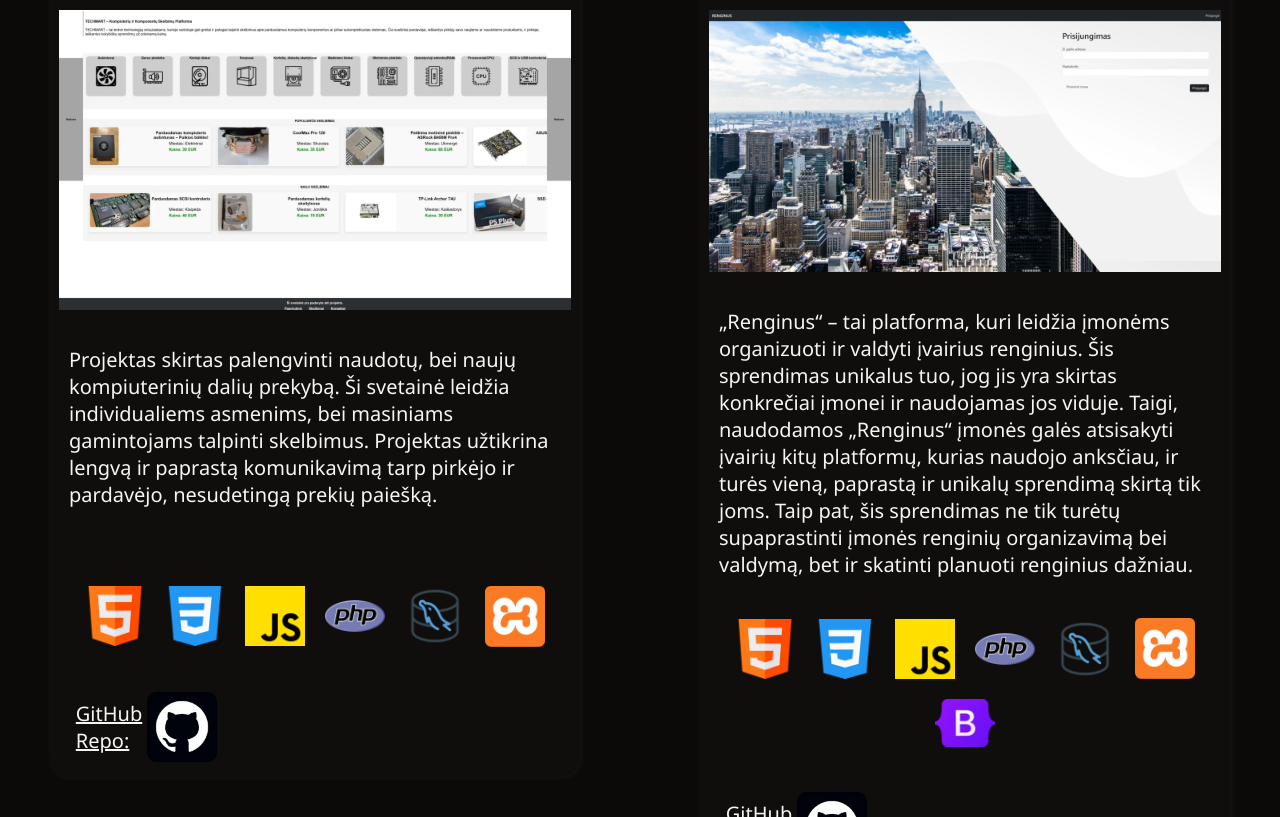
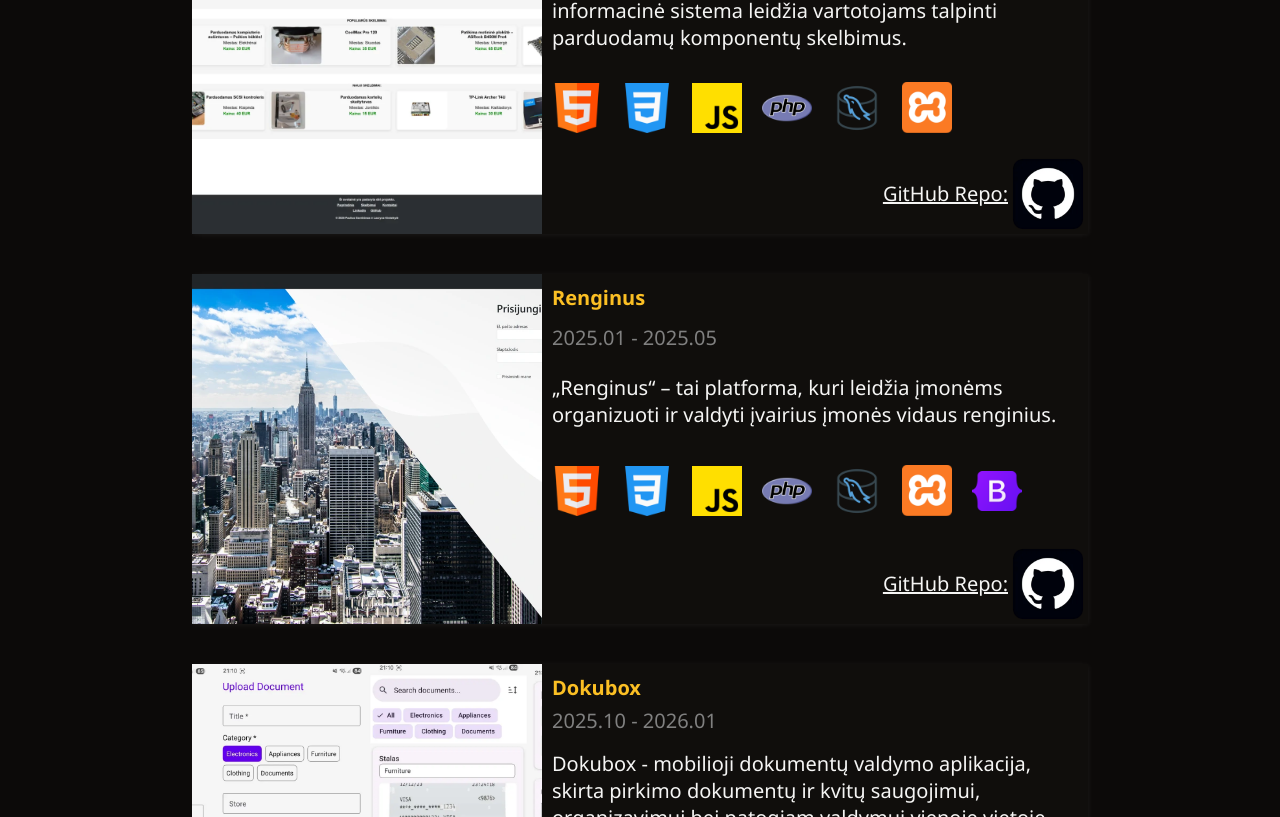
Before and after one commit to 45SaviciunasPaulius/ps_vercel_portfolio, a React (Vite) app: page / in a window 1280 px wide. Shown: the part 3023-3840 px from the top of the page. Built offline with nearby package versions, Linux system fonts and the light colour scheme.

Commit message:
redid projectcard styles

```diff
--- a/src/App.css
+++ b/src/App.css
@@ -113,8 +113,21 @@ nav img {
     }
 
     .projectCard {
-        min-width: 95% !important;
+        flex-direction: column;
+        height: fit-content !important;
     }
+
+    .firstPhoto {
+        width: 100%;
+        height: auto !important;
+        aspect-ratio: initial !important;
+    }
+
+    .projectCard h1,
+    .date {
+        text-align: center;
+    }
+
 
 
 }
@@ -282,85 +295,83 @@ nav img {
 }
 
 .projectsContainer {
-    gap: 1em;
+
+    gap: 2em;
     width: 100%;
     display: flex;
-    flex-wrap: wrap;
+    flex-direction: column;
     margin: auto;
+    margin-top: 50px;
     margin-bottom: 200px;
 }
 
 .projectCard {
+    max-width: 1500px;
+    margin: auto;
+    height: 350px;
+    width: 70%;
+    display: flex;
     cursor: pointer;
     z-index: 900;
     box-shadow: 1px 1px 5px rgba(255, 255, 255, 0.055);
     background-color: #1c191740;
-    width: 40%;
-    max-width: 700px;
-    min-width: 500px;
-    height: 40em;
-    border-radius: 20px;
-    margin: 50px auto;
+}
 
-    height: fit-content;
-    padding: 10px;
+.projectCard .firstPhoto {
+    aspect-ratio: 1;
+    object-fit: cover;
+    height: 100%;
+}
+
+.ProjectInfo {
+    display: flex;
+    flex-direction: column;
+    justify-content: space-between;
+    height: 100%;
+    width: 100%;
+}
+
+.aboutProject {
+    margin: 10px;
 }
 
 
 .projectStack {
+    width: 100%;
     min-height: 80px;
-    margin: 30px 0;
     display: flex;
     flex-wrap: wrap;
-    justify-content: center;
 }
 
 .projectStack img {
-
-    width: 3em;
+    width: 2.5em;
     object-fit: scale-down;
     margin: 0.5em;
+}
+
+.repoLink {
+    margin-left: 5px;
+    display: flex;
+    align-items: center;
+    align-self: flex-end;
+    z-index: 999;
+    justify-self: flex-end;
+}
+
+.repoLink img {
+    width: 4em;
 }
 
 .projectCard h1 {
 
     color: #fbbf24;
-    text-align: center;
+    margin-left: 10px;
     margin-top: 10px;
 }
 
 .projectCard .date {
     color: gray;
-    text-align: center;
-    margin-bottom: 15px;
-}
-
-.projectCard .firstPhoto {
-    max-height: 300px;
-    object-fit: cover;
-    width: 100%;
-    margin-bottom: 20px;
-}
-
-.aboutProject {
-    margin: 10px;
-    min-height: 200px;
-}
-
-.repoLink {
-    margin-top: 20px;
-    width: 80px;
-    cursor: pointer;
-    padding-left: 50px;
-    display: flex;
-    justify-content: center;
-    align-items: center;
-    z-index: 999;
-}
-
-.repoLink img {
-    width: inherit;
-
+    margin-left: 10px;
 }
 
 .OtherInfo {
@@ -424,6 +435,10 @@ nav img {
     .OtherInfo_2 li,
     .OtherInfo li {
         text-align: center;
+    }
+
+    .projectCard {
+        width: 95% !important;
     }
 }
 
--- a/src/components/ProjectCard.jsx
+++ b/src/components/ProjectCard.jsx
@@ -19,9 +19,10 @@ export default function ProjectCard({
       transition={{ duration: 0.2, ease: "easeIn" }}
       whileHover={{ scale: 1.05 }}
     >
+      <img className="firstPhoto" src={firstPhoto} alt="project photo" />
+      <div className="ProjectInfo">
         <h1>{title}</h1>
         <p className="date">{date}</p>
-      <img className="firstPhoto" src={firstPhoto} alt="project photo" />
         <p className="aboutProject">{about}</p>
         <div className="projectStack">{children}</div>
         <a
@@ -33,6 +34,7 @@ export default function ProjectCard({
           GitHub Repo:
           <img src={githubLogo} alt="GitHub" />
         </a>
+      </div>
     </motion.div>
   );
 }
--- a/src/localization.json
+++ b/src/localization.json
@@ -21,19 +21,19 @@
         "projects": {
             "heading": "Projektai",
             "project_1": {
-                "title": "Kompiuterių komponentų skelbimų tinklapis „TechMart“",
+                "title": "TechMart",
                 "date": "2024.10 - 2025.01",
-                "about": "Projektas skirtas palengvinti naudotų, bei naujų kompiuterinių dalių prekybą. Ši svetainė leidžia individualiems asmenims, bei masiniams gamintojams talpinti skelbimus. Projektas užtikrina lengvą ir paprastą komunikavimą tarp pirkėjo ir pardavėjo, nesudetingą prekių paiešką."
+                "about": "Kompiuterių komponentų skelbimų tinklapis. Ši informacinė sistema leidžia vartotojams talpinti parduodamų komponentų skelbimus."
             },
             "project_2": {
-                "title": " „Renginus“ - sistema įmonėms organizuoti ir valdyti renginius jos viduje",
+                "title": "Renginus",
                 "date": "2025.01 - 2025.05",
-                "about": " „Renginus“ – tai platforma, kuri leidžia įmonėms organizuoti ir valdyti įvairius renginius. Šis sprendimas unikalus tuo, jog jis yra skirtas konkrečiai įmonei ir naudojamas jos viduje. Taigi, naudodamos „Renginus“ įmonės galės atsisakyti įvairių kitų platformų, kurias naudojo anksčiau, ir turės vieną, paprastą ir unikalų sprendimą skirtą tik joms. Taip pat, šis sprendimas ne tik turėtų supaprastinti įmonės renginių organizavimą bei valdymą, bet ir skatinti planuoti renginius dažniau. "
+                "about": " „Renginus“ – tai platforma, kuri leidžia įmonėms organizuoti ir valdyti įvairius įmonės vidaus renginius."
             },
             "project_3": {
-                "title": "Mobilioji programa Dokubox",
+                "title": "Dokubox",
                 "date": "2025.10 - 2026.01",
-                "about": "Dokubox - tai mobilioji dokumentų valdymo aplikacija, skirta pirkimo dokumentų ir kvitų saugojimui, organizavimui bei patogiam valdymui vienoje vietoje."
+                "about": "Dokubox - mobilioji dokumentų valdymo aplikacija, skirta pirkimo dokumentų ir kvitų saugojimui, organizavimui bei patogiam valdymui vienoje vietoje."
             },
             "project_4": {
                 "title": "Netrukus...",
@@ -105,23 +105,24 @@
         },
         "projects": {
             "heading": "Projects",
+
             "project_1": {
-                "title": "Computer Components Classifieds Website \"TechMart\"",
+                "title": "TechMart",
                 "date": "2024.10 - 2025.01",
-                "about": "The project is designed to facilitate the trade of used and new computer parts. This website allows individuals and mass manufacturers to post ads. The project ensures easy and simple communication between buyer and seller, as well as uncomplicated product search."
+                "about": "A website for computer components listings. This information system allows users to post advertisements for components they want to sell."
             },
             "project_2": {
-                "title": "\"Renginus\" - a system for companies to organize and manage internal events",
+                "title": "Renginus",
                 "date": "2025.01 - 2025.05",
-                "about": "\"Renginus\" is a platform that allows companies to organize and manage various events. This solution is unique because it is designed for a specific company and used internally. Thus, using \"Renginus\", companies can abandon various other platforms they used before and have one simple and unique solution tailored just for them. Additionally, this solution should not only simplify the company's event organization and management but also encourage planning events more frequently."
+                "about": "“Renginus” is a platform that allows companies to organize and manage various internal corporate events."
             },
             "project_3": {
-                "title": "Mobile Application Dokubox",
+                "title": "Dokubox",
                 "date": "2025.10 - 2026.01",
                 "about": "Dokubox is a mobile document management application designed for storing, organizing, and conveniently managing purchase documents and receipts in one place."
             },
             "project_4": {
-                "title": "Coming soon...",
+                "title": "Coming Soon...",
                 "date": "2026.02 - 2026.06",
                 "about": "..."
             }
```
Lines whose indentation alone changed are shown as unchanged.
